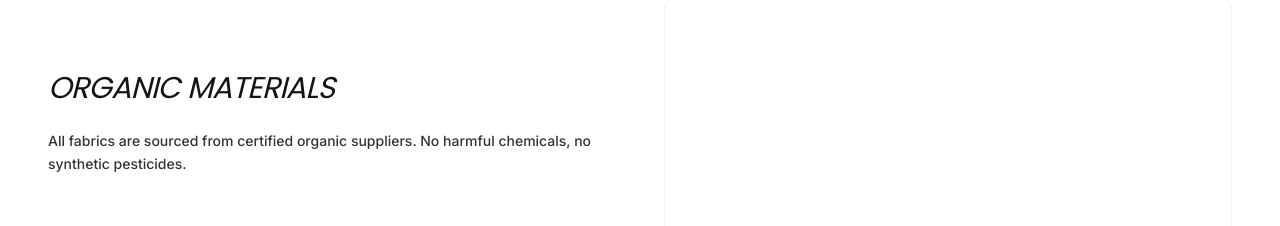
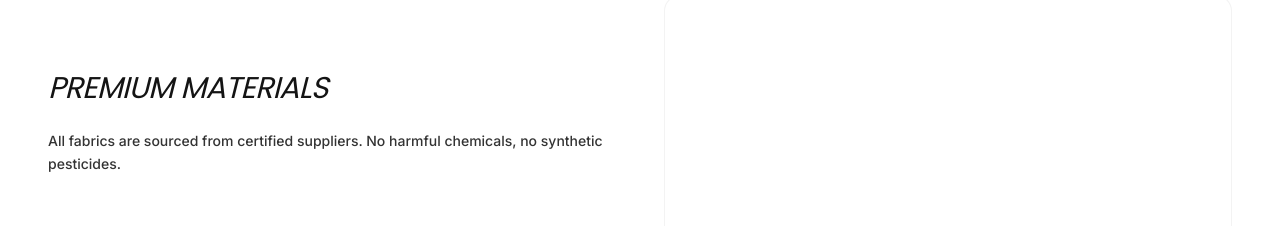
Before and after one commit to beatstoria80/ninoc-enterprise, a Next.js app: page /craft in a window 1280 px wide. Shown: the part 455-681 px from the top of the page. Built offline with nearby package versions, Linux system fonts and the light colour scheme; no server answers.

Commit message:
fix: update craft content - remove organic

```diff
--- a/src/app/craft/page.tsx
+++ b/src/app/craft/page.tsx
@@ -11,8 +11,8 @@ export default function Craft() {
         <div className="py-20 space-y-20">
           <div className="grid grid-cols-1 md:grid-cols-2 gap-12 items-center">
             <div className="space-y-6">
-              <h3 className="text-3xl font-display font-medium italic uppercase tracking-tight">Organic Materials</h3>
-              <p className="text-sm font-medium text-ink/60 leading-relaxed">All fabrics are sourced from certified organic suppliers. No harmful chemicals, no synthetic pesticides.</p>
+              <h3 className="text-3xl font-display font-medium italic uppercase tracking-tight">Premium Materials</h3>
+              <p className="text-sm font-medium text-ink/60 leading-relaxed">All fabrics are sourced from certified suppliers. No harmful chemicals, no synthetic pesticides.</p>
             </div>
             <div className="h-64 bg-white rounded-2xl border border-ink/5" />
           </div>
```
